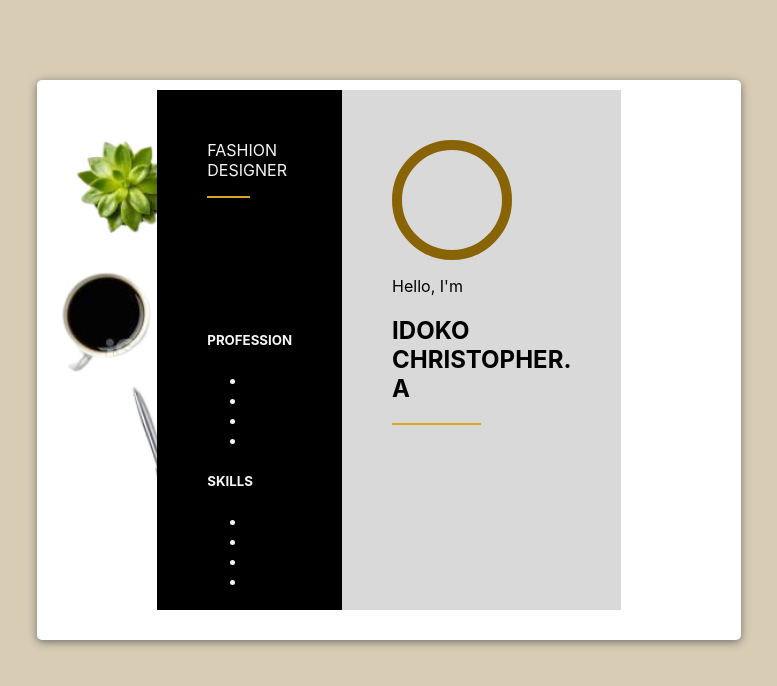
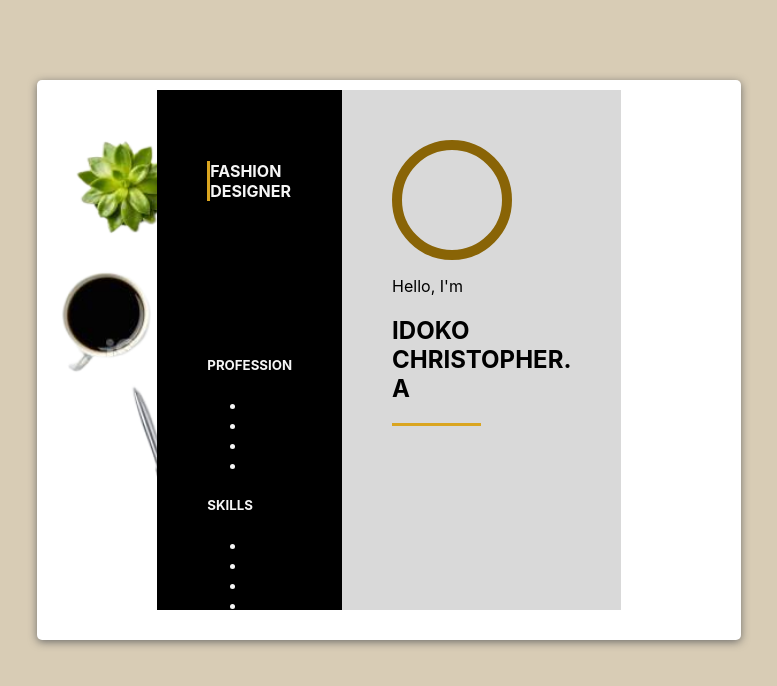
Before and after one commit to Gabbie99/Port-react, a React (Create React App) app: page / in a window 1280 px wide. Shown: the top 686 px of the page, without its empty margins (251-1028 px from the left). Built offline with nearby package versions, Linux system fonts and the light colour scheme.

Commit message:
chore:borders

```diff
--- a/src/components/Port.css
+++ b/src/components/Port.css
@@ -36,9 +36,13 @@ body {
     background-color: black;
     color: whitesmoke;
 }
-.line {
-    border-bottom:  2px solid goldenrod;
-    margin-top: 1rem;
+.line{
+    border-left-style: solid;
+    border-color: goldenrod;
+}
+.lines {
+    border-bottom: solid goldenrod;
+    margin-top: .8rem;
     width: 50%;
 }
 .prof {
--- a/src/components/Port.jsx
+++ b/src/components/Port.jsx
@@ -7,7 +7,7 @@ function Port() {
         <div className='first-div'>
             <div className='first'>
                 <div className='fd'>
-                    <div>FASHION DESIGNER</div><div className='line'></div>
+                    <div className='line'><h4>FASHION DESIGNER</h4></div>
                 </div>
                 <div className='prof'>
                     <h5>PROFESSION</h5>
@@ -29,7 +29,7 @@ function Port() {
             <div className='second'>
             <div className='img-div'></div>
                  <p>Hello, I'm</p>
-                 <h2>IDOKO <br/> CHRISTOPHER. A</h2><div className='line'></div>
+                 <h2>IDOKO <br/> CHRISTOPHER. A</h2><div className='lines'></div>
             </div>
         </div>
     </div>
```
